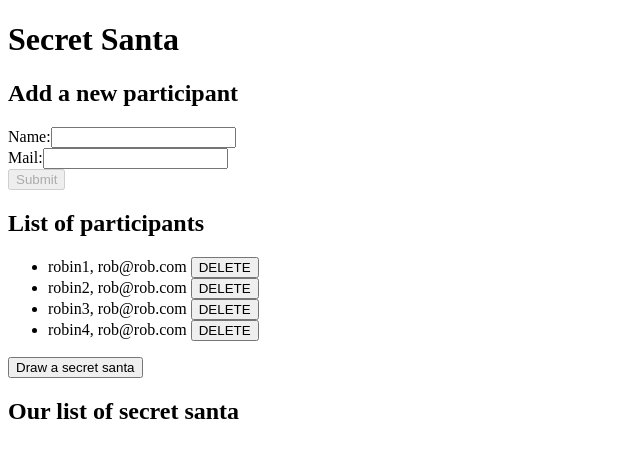
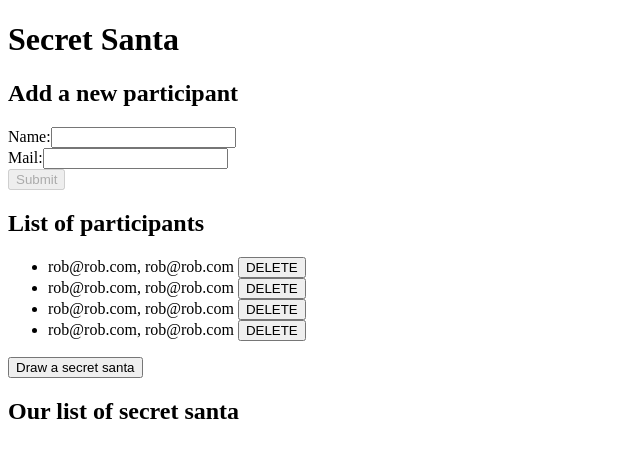
Before and after one commit to robinicole/secret_santa, a React (Create React App) app: page / in a window 1280 px wide. Shown: the top 458 px of the page, without its empty margins (0-640 px from the left). Built offline with nearby package versions, Linux system fonts and the light colour scheme.

Commit message:
Put a participant in its own component

```diff
--- /dev/null
+++ b/src/components/oneParticipant.js
@@ -0,0 +1,12 @@
+import { Component } from "react";
+
+
+class OneParticipant extends Component {
+    render()
+    {
+        return (
+            <li key={this.props.key}> {this.props.name}, {this.props.mail}  <button onClick={() => this.props.removeParticipant(this.props.key)}> DELETE </button> </li>
+        )
+    }
+}
+export default OneParticipant;
--- a/src/pages/secretSanta.js
+++ b/src/pages/secretSanta.js
@@ -1,5 +1,6 @@
 import { Component } from "react";
 import OneParticipantMatching from '../components/oneParticipantMatching'
+import OneParticipant from '../components/oneParticipant'
 
 // TODO: Those functions should be moved to a utils file
 function emailIsValid (email) {
@@ -49,7 +50,7 @@ class SecretSantaComponent extends Component {
     this.setState({participantMatchingToDisplay: [...participantMatching]})
   }
 
-  handleDrawBourreauVictime()
+  handleDrawSecretSanta()
   {
     let participants = [...this.state.participants]
     shuffleArray(participants)
@@ -88,10 +89,13 @@ class SecretSantaComponent extends Component {
       {/* TODO: add a check that the mail of the user is empty here */}
       <h2>List of participants</h2>
       <ul>
-
-      {this.state.participants.map((e, ix) =>  <li key={ix}> {e.name}, {e.mail}  <button onClick={() => this.removeParticipant(ix)}> DELETE </button> </li>)}
+      {this.state.participants.map(
+        (e, ix) =>
+        <OneParticipant key={ix} mail={e.mail} name={e.mail} removeParticipant={() => this.removeParticipant(ix)}/>
+      )
+      }
       </ul>
-      <button onClick={() => this.handleDrawBourreauVictime()}> Draw a secret santa </button>
+      <button onClick={() => this.handleDrawSecretSanta()}> Draw a secret santa </button>
       <h2>Our list of secret santa</h2>
       <ul>
         {this.state.participantMatchingToDisplay}
```
